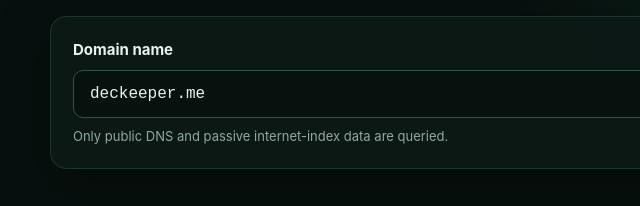
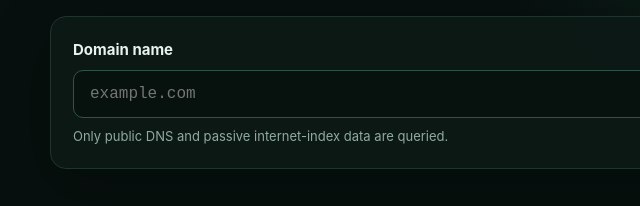
Before and after one commit to deckeeper/Domain-Scout, a website: page public/index.html in a window 1280 px wide. Shown: the part 254-460 px from the top of the page, 0-640 px from the left. Drawn offline with Linux system fonts and the light colour scheme.

Commit message:
Remove default value from domain input field

```diff
--- a/public/index.html
+++ b/public/index.html
@@ -18,7 +18,7 @@
     <form id="scan-form">
       <label for="domain">Domain name</label>
       <div class="search-row">
-        <input id="domain" name="domain" value="deckeeper.me" autocomplete="off" spellcheck="false" placeholder="example.com" required>
+        <input id="domain" name="domain" autocomplete="off" spellcheck="false" placeholder="example.com" required>
         <button id="scan-button" type="submit">Run passive scan</button>
       </div>
       <div class="hint">Only public DNS and passive internet-index data are queried.</div>
```
